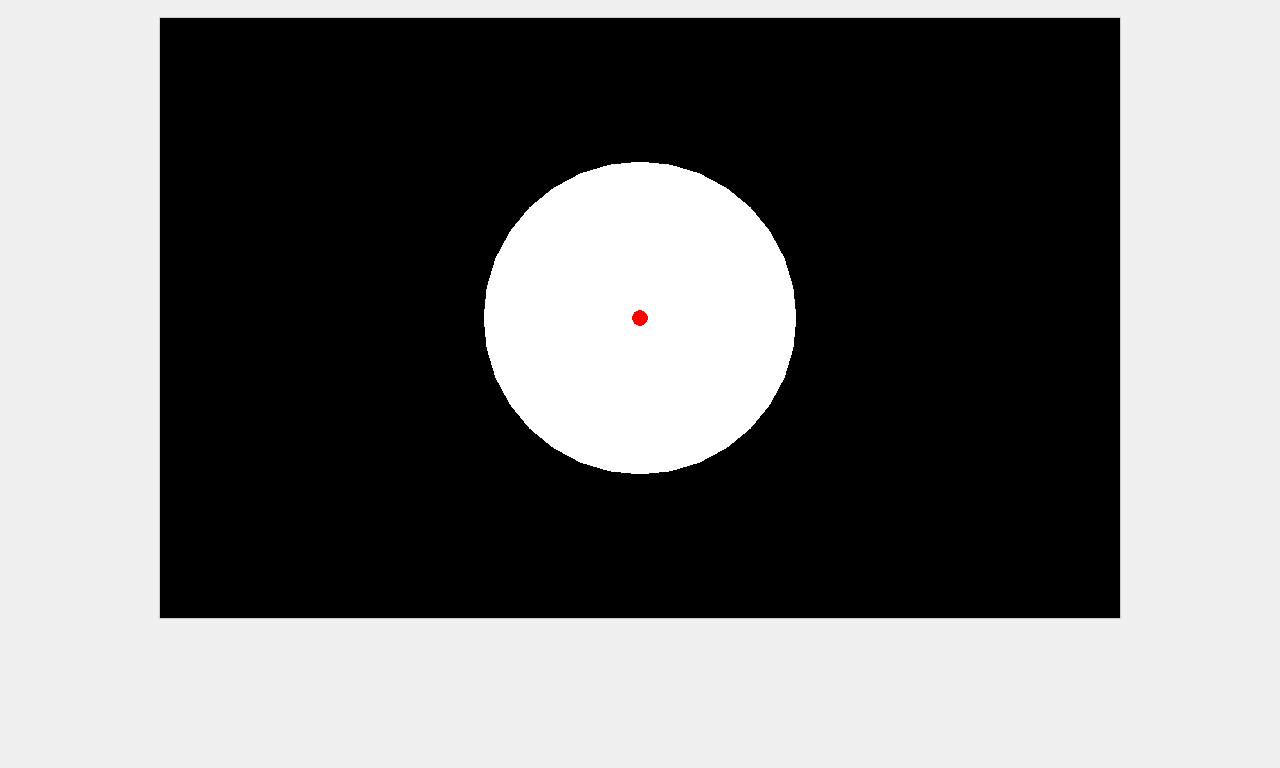
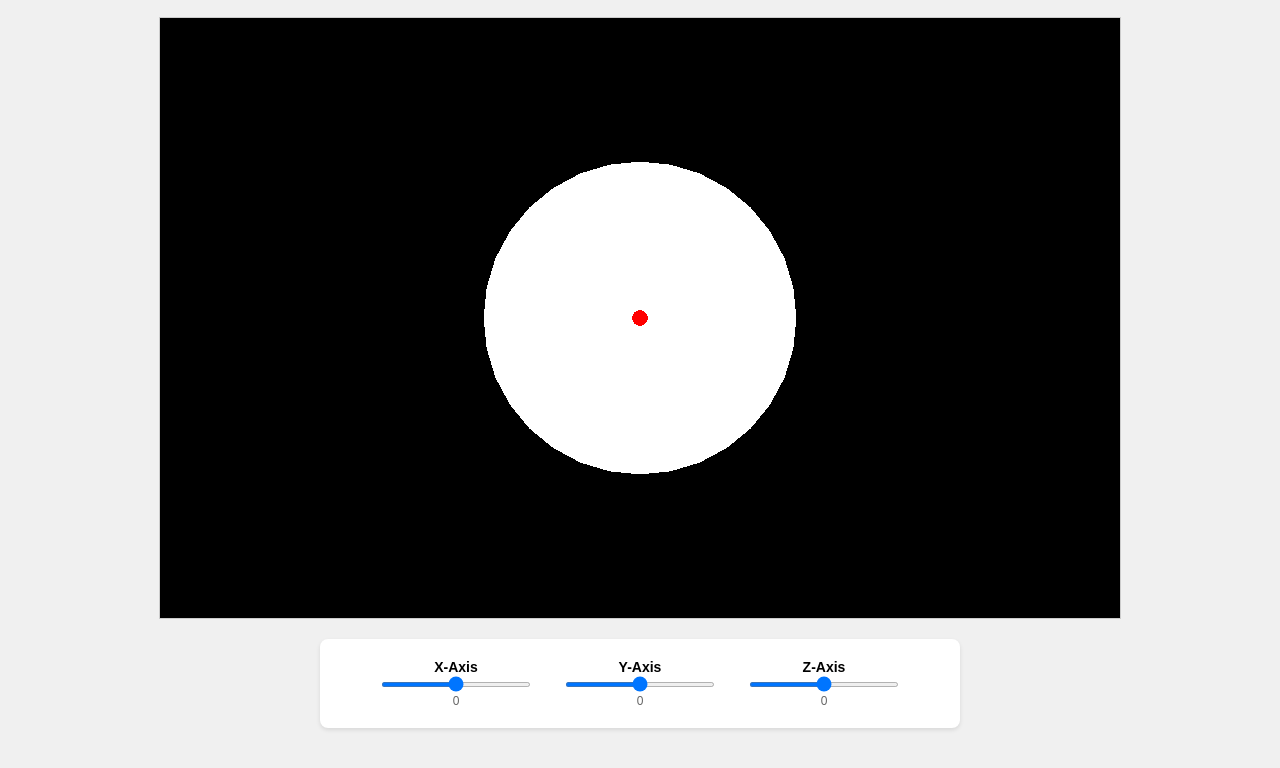
Before and after one commit to philincloud/dataglove, a plain HTML site: page index.html in a window 1280 px wide. Shown: the part 121-889 px from the top of the page. Before the commit the page ends 800 px from the top, so only its background shows below. Drawn offline with nearby package versions, Linux system fonts and the light colour scheme.

Commit message:
Add 3 UI sliding controllers for X, Y, Z axis object movement

```diff
--- a/dataglove.js
+++ b/dataglove.js
@@ -1,3 +1,4 @@
+
 
 // Simple vanilla JavaScript dataglove functionality
 
@@ -10,12 +11,14 @@ function datagloveProcess(data) {
     return data;
 }
 
+// Global variables for scene objects
+let scene, camera, renderer, circle, redPoint;
 
 // Three.js scene setup
 function initThreeScene() {
     // Scene setup
-    const scene = new THREE.Scene();
-    const renderer = new THREE.WebGLRenderer();
+    scene = new THREE.Scene();
+    renderer = new THREE.WebGLRenderer();
 
     renderer.setSize(window.innerWidth * 0.75, window.innerHeight * 0.75);
     document.getElementById('canvas-container').appendChild(renderer.domElement);
@@ -25,18 +28,18 @@ function initThreeScene() {
     const canvasHeight = window.innerHeight * 0.75;
     const aspectRatio = canvasWidth / canvasHeight;
 
-    const camera = new THREE.PerspectiveCamera(75, aspectRatio, 0.1, 1000);
+    camera = new THREE.PerspectiveCamera(75, aspectRatio, 0.1, 1000);
 
     // Create white circle
     const circleGeometry = new THREE.CircleGeometry(2, 32);
     const circleMaterial = new THREE.MeshBasicMaterial({ color: 0xffffff });
-    const circle = new THREE.Mesh(circleGeometry, circleMaterial);
+    circle = new THREE.Mesh(circleGeometry, circleMaterial);
     scene.add(circle);
 
     // Create red point in center
     const pointGeometry = new THREE.SphereGeometry(0.1, 8, 8);
     const pointMaterial = new THREE.MeshBasicMaterial({ color: 0xff0000 });
-    const redPoint = new THREE.Mesh(pointGeometry, pointMaterial);
+    redPoint = new THREE.Mesh(pointGeometry, pointMaterial);
     scene.add(redPoint);
 
     // Camera position
@@ -45,7 +48,48 @@ function initThreeScene() {
     // Render the scene
     renderer.render(scene, camera);
 
+    // Setup slider controls
+    setupControls();
+
     console.log('Three.js scene initialized');
+}
+
+// Setup slider controls
+function setupControls() {
+    const xSlider = document.getElementById('x-axis');
+    const ySlider = document.getElementById('y-axis');
+    const zSlider = document.getElementById('z-axis');
+
+    const xValue = xSlider.nextElementSibling;
+    const yValue = ySlider.nextElementSibling;
+    const zValue = zSlider.nextElementSibling;
+
+    // Update positions when sliders change
+    function updatePositions() {
+        const x = parseFloat(xSlider.value);
+        const y = parseFloat(ySlider.value);
+        const z = parseFloat(zSlider.value);
+
+        // Move both objects together
+        circle.position.set(x, y, z);
+        redPoint.position.set(x, y, z);
+
+        // Update display values
+        xValue.textContent = x;
+        yValue.textContent = y;
+        zValue.textContent = z;
+
+        // Re-render scene
+        renderer.render(scene, camera);
+    }
+
+    // Add event listeners to all sliders
+    xSlider.addEventListener('input', updatePositions);
+    ySlider.addEventListener('input', updatePositions);
+    zSlider.addEventListener('input', updatePositions);
+
+    // Initialize positions
+    updatePositions();
 }
 
 // Initialize when page loads
--- a/index.html
+++ b/index.html
@@ -13,11 +13,49 @@
             background-color: #f0f0f0;
         }
 
+
         #canvas-container {
             width: 75vw;
             height: 75vh;
             border: 1px solid #ccc;
             margin: 20px auto;
+        }
+
+        .controls {
+            display: flex;
+            justify-content: center;
+            gap: 30px;
+            margin: 20px auto;
+            max-width: 600px;
+            padding: 20px;
+            background-color: white;
+            border-radius: 8px;
+            box-shadow: 0 2px 4px rgba(0,0,0,0.1);
+        }
+
+        .slider-container {
+            display: flex;
+            flex-direction: column;
+            align-items: center;
+            gap: 5px;
+        }
+
+        .slider-container label {
+            font-weight: bold;
+            font-size: 14px;
+        }
+
+        .slider-container input[type="range"] {
+            width: 150px;
+            height: 5px;
+            border-radius: 5px;
+            background: #ddd;
+            outline: none;
+        }
+
+        .slider-container .value {
+            font-size: 12px;
+            color: #666;
         }
     </style>
 </head>
@@ -25,8 +63,26 @@
     <h1>DataGlove with Three.js</h1>
     <p>3D scene using Three.js library.</p>
 
+
     <div id="canvas-container"></div>
 
+    <div class="controls">
+        <div class="slider-container">
+            <label for="x-axis">X-Axis</label>
+            <input type="range" id="x-axis" min="-10" max="10" value="0" step="0.1">
+            <div class="value">0</div>
+        </div>
+        <div class="slider-container">
+            <label for="y-axis">Y-Axis</label>
+            <input type="range" id="y-axis" min="-10" max="10" value="0" step="0.1">
+            <div class="value">0</div>
+        </div>
+        <div class="slider-container">
+            <label for="z-axis">Z-Axis</label>
+            <input type="range" id="z-axis" min="-10" max="10" value="0" step="0.1">
+            <div class="value">0</div>
+        </div>
+    </div>
 
     <!-- Three.js CDN -->
     <script src="https://cdnjs.cloudflare.com/ajax/libs/three.js/r128/three.min.js"></script>
```
